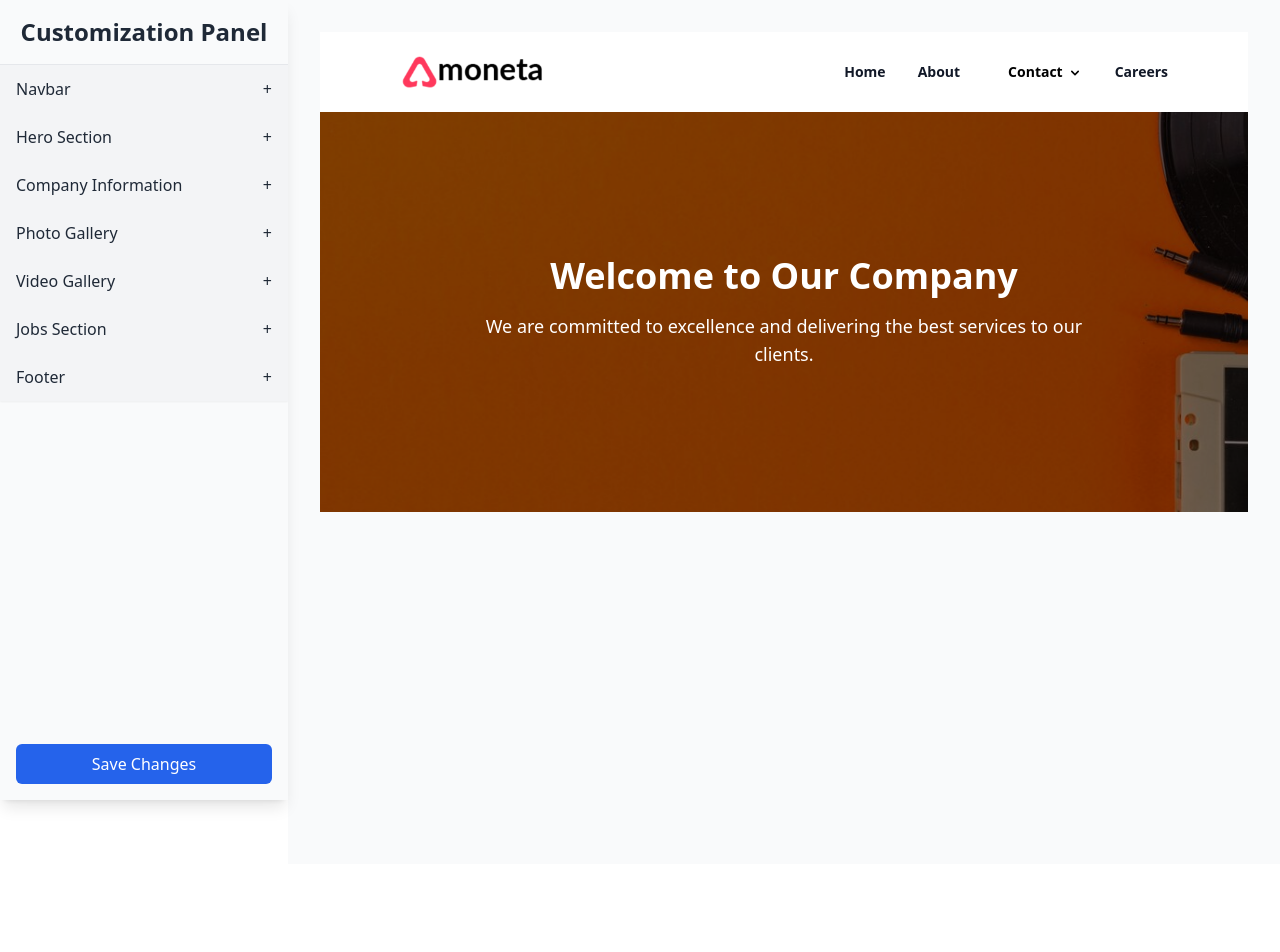
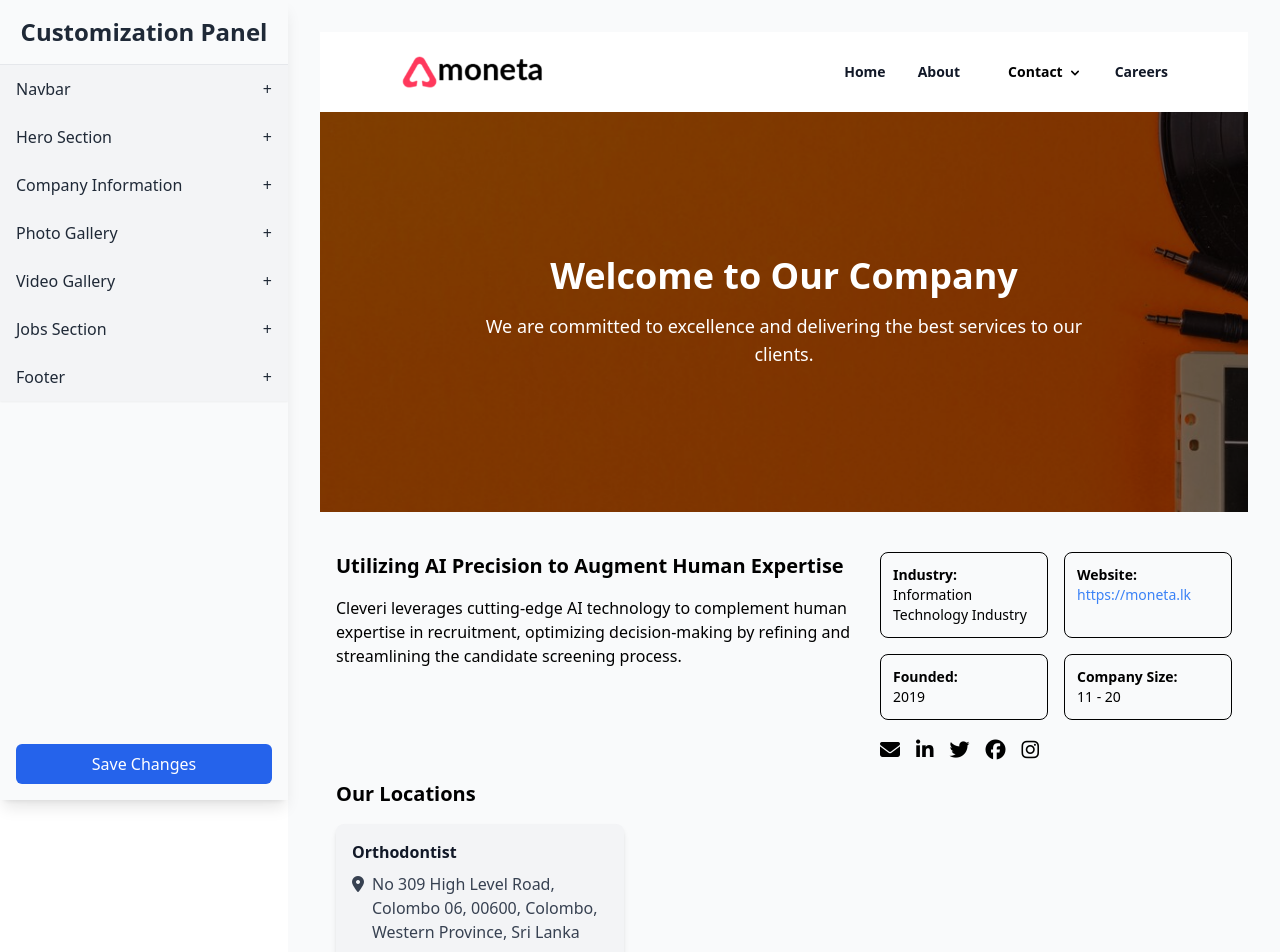
Before and after one commit to zafar-m3n/CustomCareerPage, a React (Vite) app: page / in a window 1280 px wide. Shown: the top 952 px of the page. Before the commit the page ends 864 px from the top, so only its background shows below. Built offline with nearby package versions, Linux system fonts and the light colour scheme.

Commit message:
Company Information

```diff
--- /dev/null
+++ b/src/components/CompanyInformation.jsx
@@ -0,0 +1,101 @@
+import React from "react";
+
+const CompanyInformation = () => {
+  const companyInfo = {
+    tagline: "Utilizing AI Precision to Augment Human Expertise",
+    description:
+      "Cleveri leverages cutting-edge AI technology to complement human expertise in recruitment, optimizing decision-making by refining and streamlining the candidate screening process.",
+    industry: "Information Technology Industry",
+    website: "https://moneta.lk",
+    founded: "2019",
+    size: "11 - 20",
+    locations: [
+      {
+        name: "Orthodontist",
+        address:
+          "No 309 High Level Road, Colombo 06, 00600, Colombo, Western Province, Sri Lanka",
+      },
+    ],
+    socialLinks: [
+      { icon: "fas fa-envelope", link: "#" },
+      { icon: "fab fa-linkedin-in", link: "#" },
+      { icon: "fab fa-twitter", link: "#" },
+      { icon: "fab fa-facebook", link: "#" },
+      { icon: "fab fa-instagram", link: "#" },
+    ],
+  };
+
+  return (
+    <div className="max-w-screen-xl mx-auto px-4 py-10">
+      <div
+        id="company-details"
+        className="flex flex-col md:flex-row justify-between"
+      >
+        <div className="w-full me-0 md:w-3/5 md:me-4">
+          <h2 className="text-xl font-bold mb-4">{companyInfo.tagline}</h2>
+          <p className="mb-4">{companyInfo.description}</p>
+        </div>
+        <div className="flex flex-col w-full md:w-2/5 text-sm">
+          <div className="grid grid-cols-2 gap-4 mb-4">
+            <div className="border border-black p-3 rounded-lg flex flex-col">
+              <span className="font-semibold">Industry:</span>
+              <span>{companyInfo.industry}</span>
+            </div>
+            <div className="border border-black p-3 rounded-lg flex flex-col">
+              <span className="font-semibold">Website:</span>
+              <a
+                href={companyInfo.website}
+                className="text-blue-500 hover:underline"
+                target="_blank"
+                rel="noopener noreferrer"
+              >
+                {companyInfo.website}
+              </a>
+            </div>
+            <div className="border border-black p-3 rounded-lg flex flex-col">
+              <span className="font-semibold">Founded:</span>
+              <span>{companyInfo.founded}</span>
+            </div>
+            <div className="border border-black p-3 rounded-lg flex flex-col">
+              <span className="font-semibold">Company Size:</span>
+              <span>{companyInfo.size}</span>
+            </div>
+          </div>
+          <div className="flex justify-start space-x-4 mb-4">
+            {companyInfo.socialLinks.map((link, index) => (
+              <a
+                key={index}
+                href={link.link}
+                target="_blank"
+                rel="noopener noreferrer"
+                className="text-xl text-black hover:text-blue-500"
+              >
+                <i className={link.icon}></i>
+              </a>
+            ))}
+          </div>
+        </div>
+      </div>
+
+      <div id="company-locations">
+        <h2 className="text-xl font-bold mb-4">Our Locations</h2>
+        <div className="grid grid-cols-1 gap-4 md:grid-cols-3 mb-2">
+          {companyInfo.locations.map((location, index) => (
+            <div
+              key={index}
+              className="bg-gray-100 p-4 rounded-lg shadow-md flex flex-col space-y-2"
+            >
+              <h3 className="font-semibold text-gray-900">{location.name}</h3>
+              <div className="flex items-start space-x-2 text-gray-700">
+                <i className="fas fa-map-marker-alt mt-1"></i>
+                <span>{location.address}</span>
+              </div>
+            </div>
+          ))}
+        </div>
+      </div>
+    </div>
+  );
+};
+
+export default CompanyInformation;
--- a/src/components/Preview.jsx
+++ b/src/components/Preview.jsx
@@ -1,12 +1,14 @@
 import React from "react";
 import Navbar from "./Navbar";
 import HeroSection from "./HeroSection";
+import CompanyInformation from "./CompanyInformation";
 
 const Preview = () => {
   return (
     <div className="w-full min-h-screen bg-gray-50">
       <Navbar />
       <HeroSection />
+      <CompanyInformation />
     </div>
   );
 };
```
